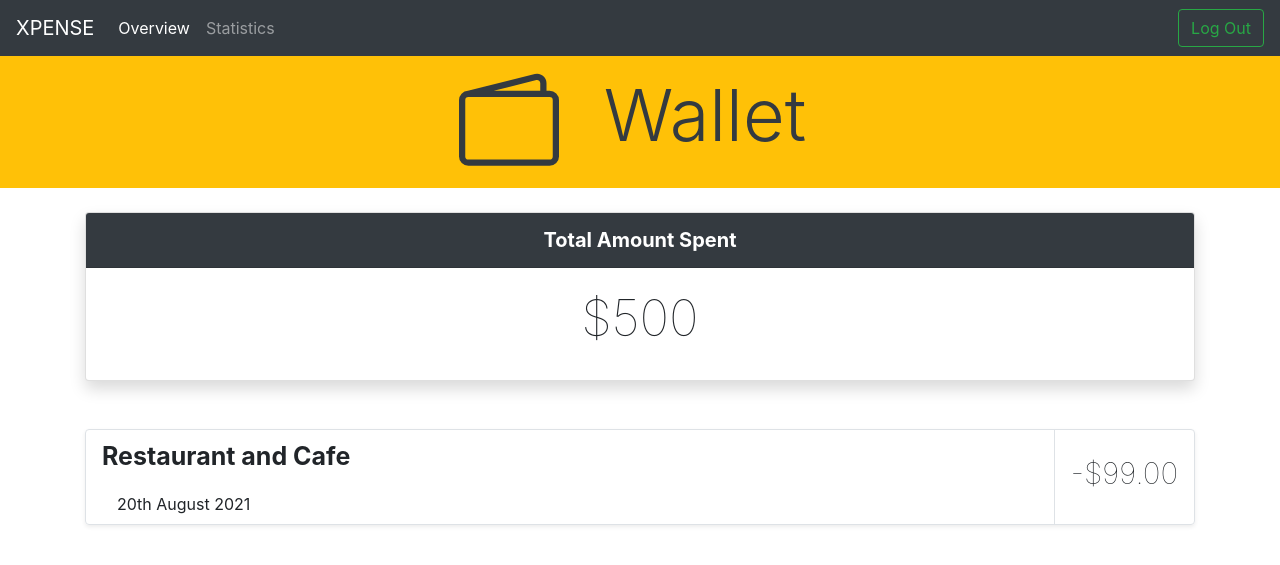
After one commit to Dredayduncan/ExpenseTracker, a PHP site: page /Dashboard.html in a window 1280 px wide. The commit adds this page. Shown: the top 565 px of the page. Run offline with PHP 8.4, Linux system fonts and the light colour scheme.

Commit message:
added main page

```diff
--- /dev/null
+++ b/Dashboard.html
@@ -0,0 +1,128 @@
+<?php
+session_start();
+
+
+?>
+<!DOCTYPE html>
+<html lang="en">
+<head>
+    <meta charset="UTF-8">
+    <meta name="viewport" content="width=device-width, initial-scale=1.0">
+    <title>Home</title>
+
+    <!-- BOOTSTRAP CSS -->
+    <link rel="stylesheet" href="https://cdn.jsdelivr.net/npm/bootstrap@4.5.3/dist/css/bootstrap.min.css" integrity="sha384-TX8t27EcRE3e/ihU7zmQxVncDAy5uIKz4rEkgIXeMed4M0jlfIDPvg6uqKI2xXr2" crossorigin="anonymous">
+
+
+</head>
+
+
+<body>
+    <!-- Navigation Bar -->
+    <nav class="navbar navbar-expand-lg navbar-dark bg-dark">
+  <button class="navbar-toggler" type="button" data-toggle="collapse" data-target="#navbarTogglerDemo03" aria-controls="navbarTogglerDemo03" aria-expanded="false" aria-label="Toggle navigation">
+    <span class="navbar-toggler-icon"></span>
+  </button>
+  <a class="navbar-brand" href="#">XPENSE</a>
+
+  <div class="collapse navbar-collapse" id="navbarTogglerDemo03">
+    <ul class="navbar-nav mr-auto mt-2 mt-lg-0">
+      <li class="nav-item active">
+        <a class="nav-link" href="Dashboard.html">Overview <span class="sr-only">(current)</span></a>
+      </li>
+      <li class="nav-item">
+        <a class="nav-link" href="#"> Statistics</a>
+      </li>
+
+    </ul>
+    <form class="form-inline my-2 my-lg-0">
+      <!-- <input class="form-control mr-sm-2" type="search" placeholder="Search" aria-label="Search"> -->
+      <button class="btn btn-outline-success my-2 my-sm-0" type="submit">Log Out</button>
+    </form>
+  </div>
+</nav>
+
+
+
+<!-- Jumbotron -->
+    <div class="jumbotron p-3 mb-2 bg-warning text-dark jumbotron-fluid text-center" style = "background:#333;">
+        <div class="d-flex container-fluid justify-content-center">
+            <div class="row">
+              <div class="col-sm ">
+                <svg xmlns="http://www.w3.org/2000/svg" width="100" height="100" fill="currentColor" class="bi bi-wallet2" viewBox="0 0 16 16">
+                    <path d="M12.136.326A1.5 1.5 0 0 1 14 1.78V3h.5A1.5 1.5 0 0 1 16 4.5v9a1.5 1.5 0 0 1-1.5 1.5h-13A1.5 1.5 0 0 1 0 13.5v-9a1.5 1.5 0 0 1 1.432-1.499L12.136.326zM5.562 3H13V1.78a.5.5 0 0 0-.621-.484L5.562 3zM1.5 4a.5.5 0 0 0-.5.5v9a.5.5 0 0 0 .5.5h13a.5.5 0 0 0 .5-.5v-9a.5.5 0 0 0-.5-.5h-13z"/>
+                  </svg>
+              </div>
+              <div class="col-sm">
+                <div class="container">
+                    <h1 class = "display-3"> Wallet </h1>
+
+                </div>
+              </div>
+
+            </div>
+          </div>
+
+
+
+
+    </div>
+
+
+
+        <!-- Content with cards -->
+        <!--                                              FIRST ROW                                   -->
+            <div class="container mt-4">
+                <div class="card text-center shadow rounded">
+                    <div class="card-header lead bg-dark text-white font-weight-bolder">
+                      Total Amount Spent
+                    </div>
+                    <div class="card-body">
+                      <h5 class="card-title font-weight-lighter" style="font-size:50px;">$500</h5>
+
+
+                    </div>
+
+                  </div>
+
+
+
+                <div class="row no-gutters mb-3 d-flex shadow-sm border mt-5 rounded" >
+                    <div class="flex-grow-1 p-2 pl-3" style="vertical-align: middle;">
+                        <div class="font-weight-bolder" style="font-size:25px;">
+                            <p>Restaurant and Cafe</p>
+                        </div>
+                        <div>
+                            <div class="container-fluid justify-content-around ">
+                                <div class="row ">
+                                  <div class="col-sm">
+                                    20th August 2021
+                                  </div>
+
+                                </div>
+                              </div>
+                        </div>
+                    </div>
+
+                    <div class="d-flex justify-content-center align-items-center border-left" style="width:140px; border-color:var(--n-grey)">
+                        <h1 class="font-weight-lighter" style="font-size:30px;">-$99.00</h1>
+
+                    </div>
+
+                </div>
+
+
+
+
+
+             </div>
+
+
+
+
+
+
+</body>
+
+
+</html>
--- a/LogIn.html
+++ b/LogIn.html
@@ -11,9 +11,9 @@
       <title>Log In</title>
       <link href="css/style.css" type="text/css" rel="stylesheet">
   </head>
-  <body  style="background-color:#006995;">
+  <body class = "container-fluid mt-5"  style="background-image: linear-gradient(rgba(0,0,0,0.6), rgba(0,0,0,0.6)), url(expenseimage.jpeg); height: 100vh; background-size: cover; background-position: center;">
 
-    <div class="justify-content-center d-flex w-100 p-3 ">
+    <div class=" container-fluid justify-content-center d-flex w-100 p-3 ">
 
         <form class=" text-center bg-white mt-5 border border-light p-5 shadow-lg rounded" style="width: 35%;" action="#" method="POST" id="Sign-in-form">
 
@@ -56,7 +56,7 @@
             <!-- </div> -->
 
             <div class="d-flex justify-content-end mb-4">
-              <button class="btn btn-success btn-block btn-info my-4" name="login" type="submit">Log in</button>
+              <button class="btn btn-success btn-block btn-info my-4 mx-auto "  name="login" type="submit">Log in</button>
           </div>
 
             <p>New here ? Click <a class="a" href="SignUp.html">here</a> to sign in now!</p>
```
Also changed, not shown: SignUp.html (+7 -5 lines), css/style.css (line endings or trailing spaces), 1 other file.
